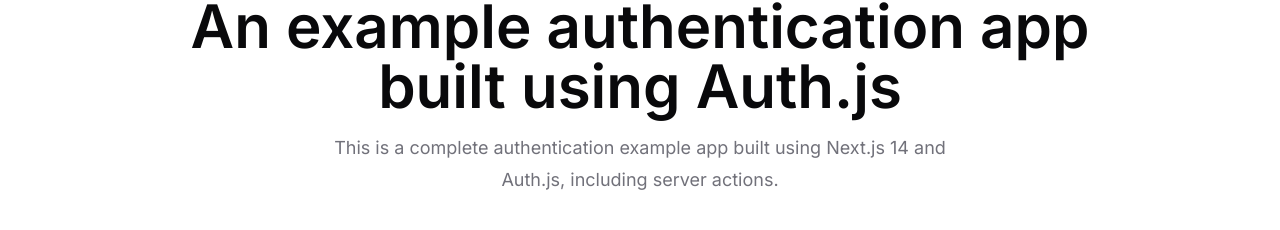
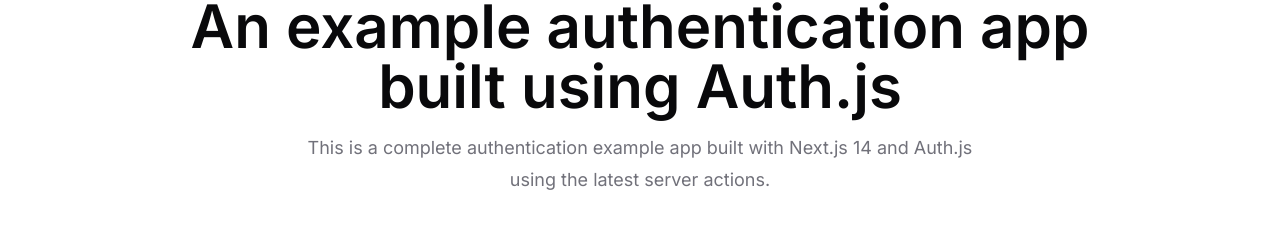
Before and after one commit to salimi-my/next-auth-starter, a Next.js app: page / in a window 1280 px wide. Shown: the part 322-552 px from the top of the page. Built offline with nearby package versions, Linux system fonts and the light colour scheme; no server answers.

Commit message:
Update app description

```diff
--- a/app/layout.tsx
+++ b/app/layout.tsx
@@ -21,18 +21,18 @@
   ),
   title: 'Auth — Next.js 14 Authentication Example',
   description:
-    'This is a complete authentication example app built using Next.js 14 and Auth.js, including server actions.',
+    'This is a complete authentication example app built with Next.js 14 and Auth.js using the latest server actions.',
   openGraph: {
     url: '/',
     title: 'Auth — Next.js 14 Authentication Example',
     description:
-      'This is a complete authentication example app built using Next.js 14 and Auth.js, including server actions.'
+      'This is a complete authentication example app built with Next.js 14 and Auth.js using the latest server actions.'
   },
   twitter: {
     card: 'summary_large_image',
     title: 'Auth — Next.js 14 Authentication Example',
     description:
-      'This is a complete authentication example app built using Next.js 14 and Auth.js, including server actions.'
+      'This is a complete authentication example app built with Next.js 14 and Auth.js using the latest server actions.'
   }
 };
 
--- a/app/page.tsx
+++ b/app/page.tsx
@@ -25,8 +25,8 @@
               An example authentication app built using Auth.js
             </h1>
             <p className='max-w-[42rem] leading-normal text-muted-foreground sm:text-lg sm:leading-8'>
-              This is a complete authentication example app built using Next.js
-              14 and Auth.js, including server actions.
+              This is a complete authentication example app built with Next.js
+              14 and Auth.js using the latest server actions.
             </p>
             <div className='space-x-4 mt-5'>
               <SignInButton mode='redirect' asChild>
```
